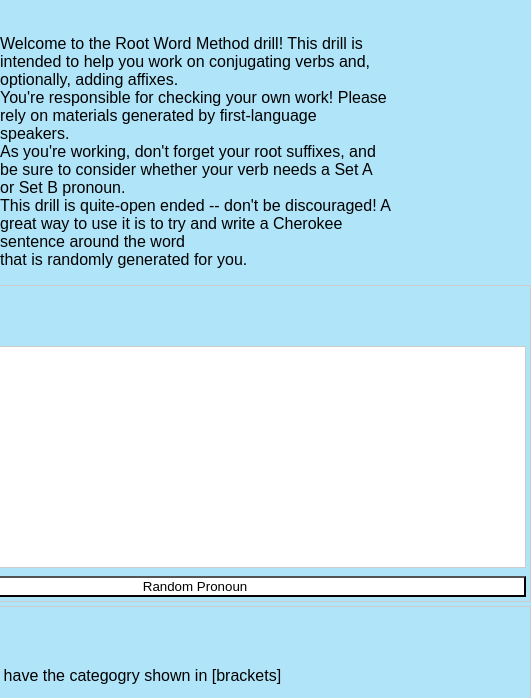
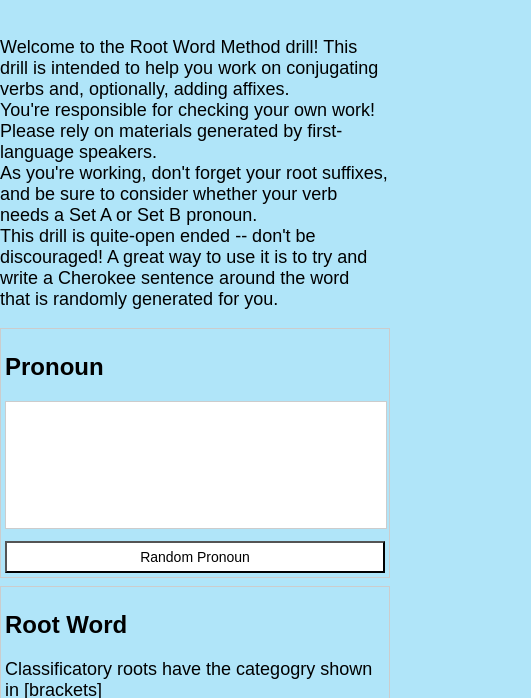
Before and after one commit to interrowhimper/RWM, a plain HTML site: page index.html in a window 390 px wide. Shown: the part 98-796 px from the top of the page, 531 px wide, since content can reach past the window. Drawn offline with Linux system fonts and the light colour scheme.

Commit message:
Update index.html
Attempt at mobile friendly #2

```diff
--- a/index.html
+++ b/index.html
@@ -16,33 +16,64 @@
     min-height: 100vh;
     background-color: #B0E5F9;
   }
+
+  .container {
+    width: 100%;
+    max-width: 800px; /* Adjust the maximum width as needed for your design */
+    padding: 10px;
+    box-sizing: border-box;
+  }
+
   .box {
     border: 1px solid #ccc;
-      padding: 4px;
-      margin-bottom: 4px;
+    padding: 8px;
+    margin-bottom: 8px;
   }
+
   canvas {
     border: 1px solid #ccc;
     background-color: #FFFFFF;
+    max-width: 100%;
+    height: auto;
   }
+
   button {
-      margin-top: 4px;
+    margin-top: 8px;
     background-color: #FFFFFF;
     align-items: center;
+    padding: 8px 16px;
+    font-size: 16px;
   }
+
   label {
-      margin-right: 4px;
+    margin-right: 8px;
   }
+
   h1 {
     font-size: 32px;
   }
+
   h2 {
-      font-size: 20px;
+    font-size: 24px;
   }
+
   p {
-      font-size: 16px;
+    font-size: 18px;
+  }
+
+  /* Media Query for Mobile Devices */
+  @media (max-width: 600px) {
+    .box {
+      padding: 4px; /* Reduce padding for smaller screens */
+    }
+
+    button {
+      padding: 6px 12px; /* Reduce button padding for smaller screens */
+      font-size: 14px; /* Reduce font size for buttons on smaller screens */
+    }
   }
 </style>
+
 </head>
 <body>
   <h1>ᏣᎳᎩ ᎦᏬᏂᎯᏍᏗ Root Word Method Drill</h1>
```
Lines whose indentation alone changed are shown as unchanged.
